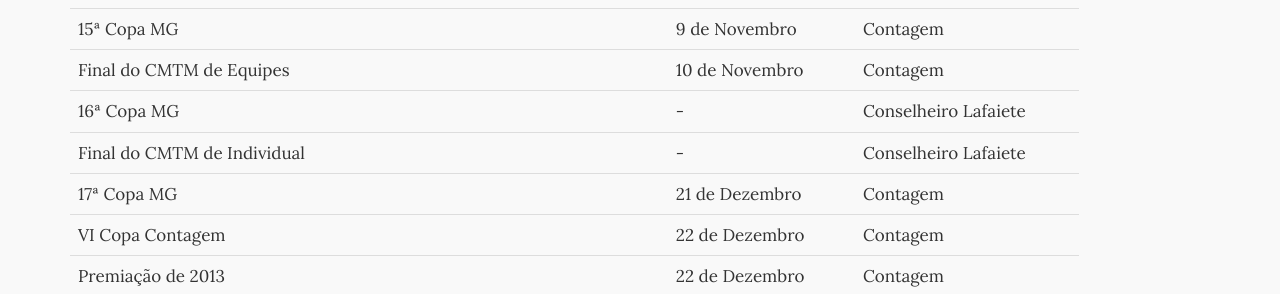
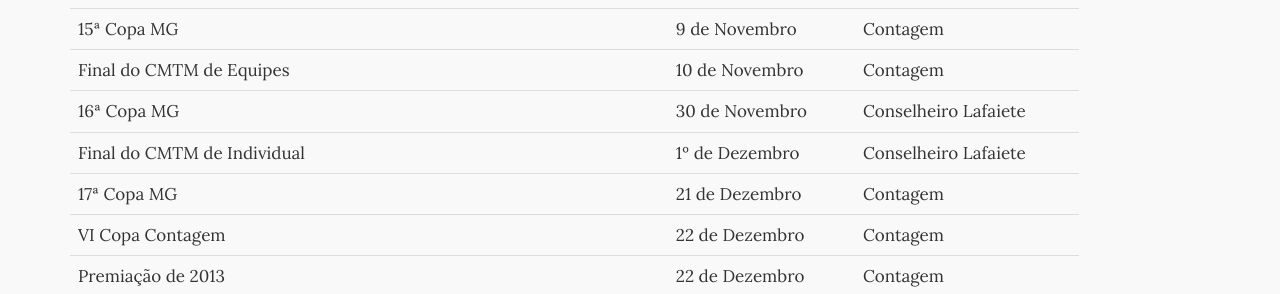
Before and after one commit to thiagokimo/fmtm, a Jekyll site: the page built from calendario.html, in a window 1280 px wide. Shown: the part 1370-1664 px from the top of the page. Built offline with Jekyll 4.4.1, drawn with Linux system fonts in a browser that asks for light colours; Markdown is read by kramdown in place of the engine named in the settings.

Commit message:
Updating 2 event dates

```diff
--- a/calendario.html
+++ b/calendario.html
@@ -170,12 +170,12 @@ em virtude da disponibilidade dos locais dos jogos.</p>
     </tr>
     <tr>
       <td>16ª Copa MG</td>
-      <td>-</td>
+      <td>30 de Novembro</td>
       <td>Conselheiro Lafaiete</td>
     </tr>
     <tr>
       <td>Final do CMTM de Individual</td>
-      <td>-</td>
+      <td>1º de Dezembro</td>
       <td>Conselheiro Lafaiete</td>
     </tr>
     <tr>
```
